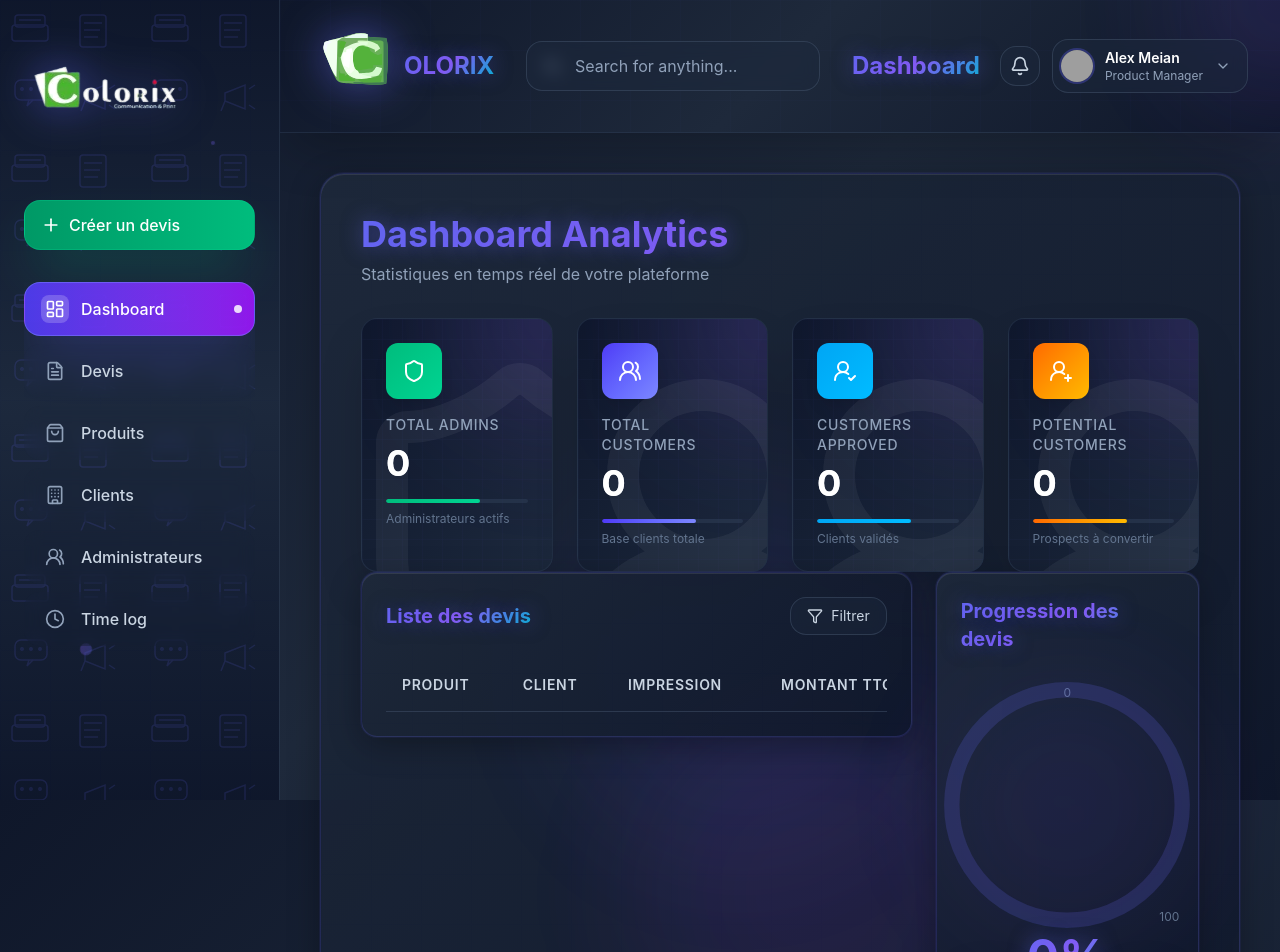
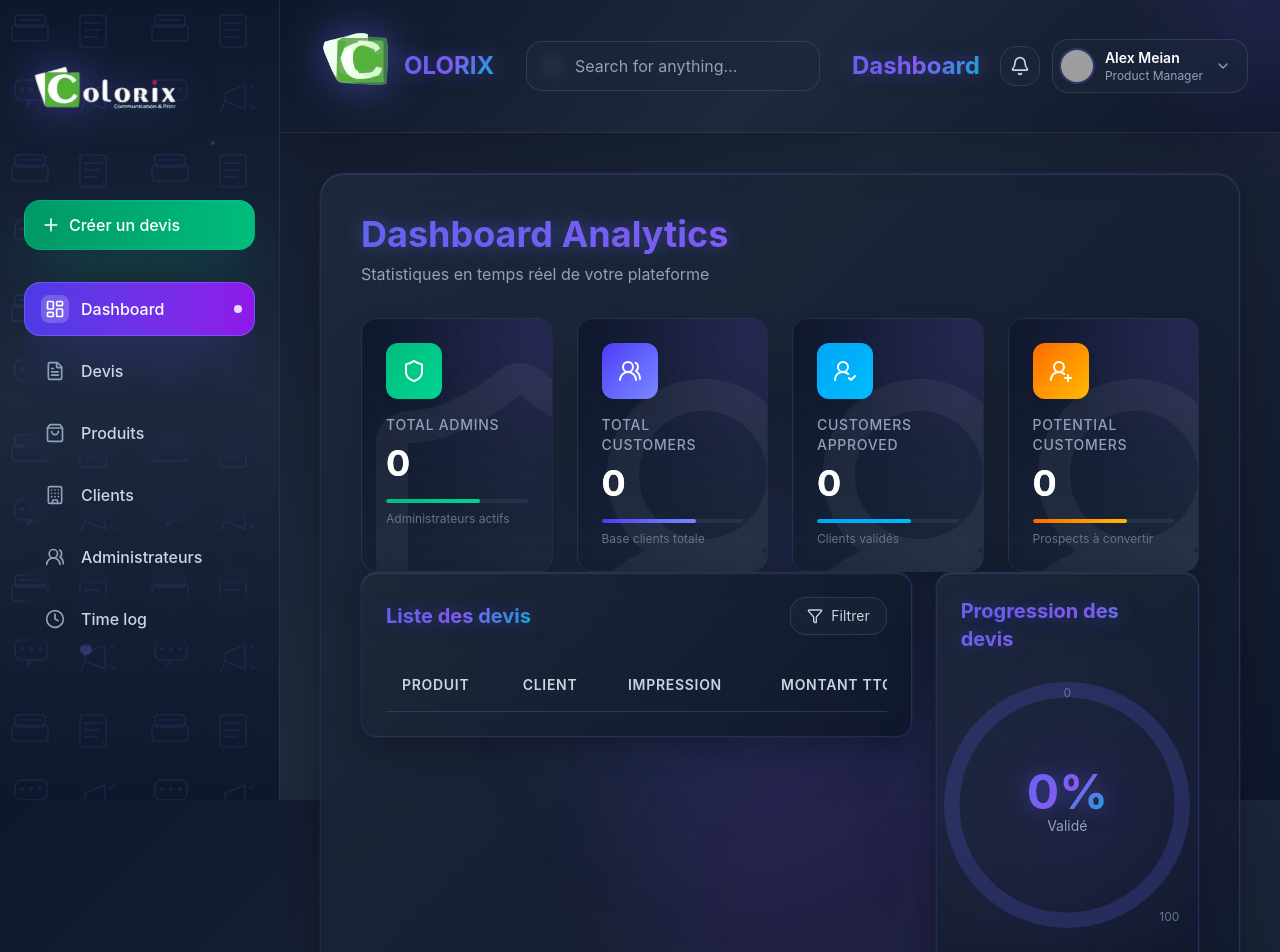
Before and after one commit to otbludo/colorix_agent_ia, a React (Vite) app: page /dashboard in a window 1280 px wide. Shown: the top 952 px of the page. Built offline with nearby package versions, Linux system fonts and the light colour scheme; grey boxes are pictures that could not be loaded.

Commit message:
ajustement pourcentage

```diff
--- a/src/components/Dashboard/ProgressGauge.jsx
+++ b/src/components/Dashboard/ProgressGauge.jsx
@@ -62,7 +62,7 @@
               className="drop-shadow-lg"
             />
           </svg>
-          <div className="absolute inset-0 flex flex-col items-center justify-center relative z-20">
+          <div className="absolute -top-[7px] inset-0 flex flex-col items-center justify-center  z-20">
             <div className="text-5xl font-bold text-white glow-text mb-1">{percentage}%</div>
             <div className="text-sm text-slate-400 -mt-1">Validé</div>
           </div>
```
